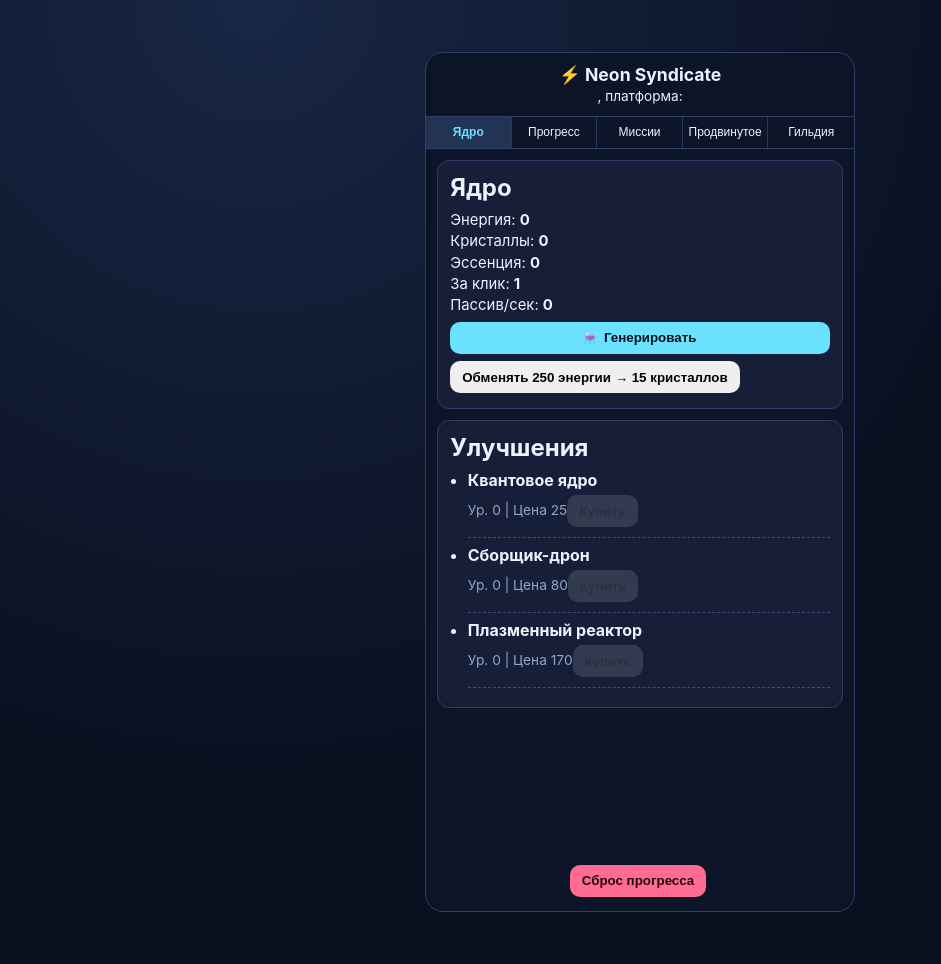
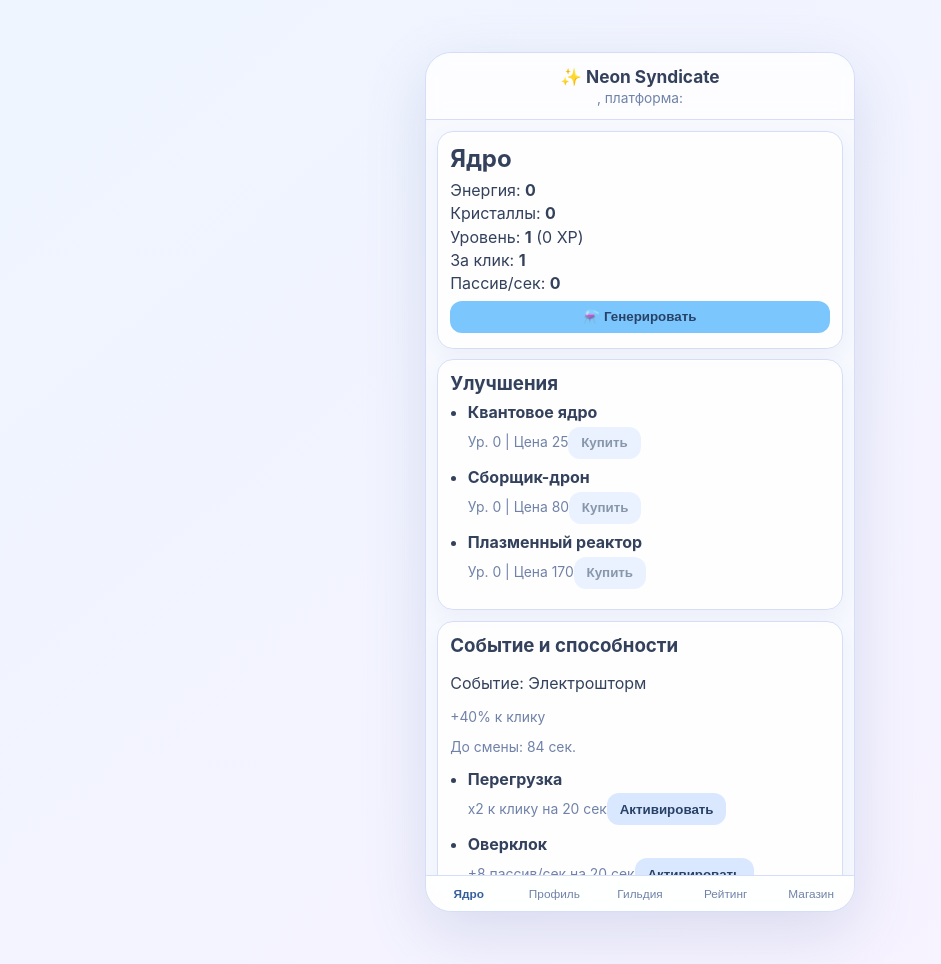
Before and after one commit to aleksandrmaricev141-star/gunis-, a PHP site: page / in a window 1280 px wide. Shown: the whole page, without its empty margins (0-941 px from the left). Run offline with PHP 8.4, Linux system fonts and the light colour scheme; some libraries are stand-ins or nearby versions.

Commit message:
feat: redesign with bottom menu, profile, real leaderboards and advanced guild systems

```diff
--- a/index.html
+++ b/index.html
@@ -10,117 +10,141 @@
 <body>
   <div class="app-frame">
     <header class="topbar">
-      <h1>⚡ Neon Syndicate</h1>
-      <p id="tgUserLabel">Гость лаборатории</p>
+      <h1>✨ Neon Syndicate</h1>
+      <p id="tgUserLabel">Гость</p>
     </header>
-
-    <nav class="tabs" id="tabMenu">
-      <button class="tab-btn active" data-tab="core">Ядро</button>
-      <button class="tab-btn" data-tab="progress">Прогресс</button>
-      <button class="tab-btn" data-tab="missions">Миссии</button>
-      <button class="tab-btn" data-tab="advanced">Продвинутое</button>
-      <button class="tab-btn" data-tab="guild">Гильдия</button>
-    </nav>
 
     <main class="tab-content">
       <section class="tab-panel active" data-panel="core">
-        <section class="card">
+        <section class="card soft">
           <h2>Ядро</h2>
           <div class="stats">
             <p>Энергия: <strong id="energy">0</strong></p>
             <p>Кристаллы: <strong id="crystals">0</strong></p>
-            <p>Эссенция: <strong id="essence">0</strong></p>
+            <p>Уровень: <strong id="playerLevel">1</strong> (<span id="playerXp">0</span> XP)</p>
             <p>За клик: <strong id="perClick">1</strong></p>
             <p>Пассив/сек: <strong id="passive">0</strong></p>
           </div>
           <button id="tapButton" class="btn primary">⚗️ Генерировать</button>
-          <button id="tradeButton" class="btn">Обменять 250 энергии → 15 кристаллов</button>
         </section>
 
-        <section class="card">
-          <h2>Улучшения</h2>
+        <section class="card soft">
+          <h3>Улучшения</h3>
           <ul id="upgradesList"></ul>
+        </section>
+
+        <section class="card soft">
+          <h3>Событие и способности</h3>
+          <p id="eventName"></p>
+          <p class="hint" id="eventDesc"></p>
+          <p class="hint" id="eventTimer"></p>
+          <ul id="abilitiesList"></ul>
         </section>
       </section>
 
-      <section class="tab-panel" data-panel="progress">
-        <section class="card">
-          <h2>Скины</h2>
-          <ul id="skinsList"></ul>
+      <section class="tab-panel" data-panel="profile">
+        <section class="card soft">
+          <h2>Профиль</h2>
+          <p id="profileSummary"></p>
+          <p class="hint" id="prestigeHint"></p>
+          <button id="prestigeButton" class="btn warn">♻️ Перерождение</button>
         </section>
-        <section class="card">
-          <h2>Рейтинг</h2>
-          <p>Ваш score: <strong id="ratingScore">0</strong></p>
-          <ol id="ratingBoard"></ol>
-        </section>
-        <section class="card">
-          <h2>Достижения</h2>
-          <ul id="achievementsList"></ul>
-        </section>
-      </section>
 
-      <section class="tab-panel" data-panel="missions">
-        <section class="card">
-          <h2>Ежедневные задания</h2>
+        <section class="card soft">
+          <h3>Ежедневные задания</h3>
           <p class="hint" id="dailyReset"></p>
           <ul id="dailyList"></ul>
         </section>
 
-        <section class="card">
-          <h2>Сюжетные главы и артефакты</h2>
+        <section class="card soft">
+          <h3>Сюжетные главы</h3>
           <div id="storyList"></div>
-          <h3>Артефакты</h3>
+          <h4>Артефакты</h4>
           <ul id="artifactList"></ul>
         </section>
 
-        <section class="card">
-          <h2>Экспедиции</h2>
+        <section class="card soft">
+          <h3>Достижения и экспедиции</h3>
+          <ul id="achievementsList"></ul>
+          <hr />
           <ul id="expeditionsList"></ul>
         </section>
-      </section>
 
-      <section class="tab-panel" data-panel="advanced">
-        <section class="card">
-          <h2>Активные способности</h2>
-          <ul id="abilitiesList"></ul>
-        </section>
-
-        <section class="card">
-          <h2>Динамические события</h2>
-          <p id="eventName"></p>
-          <p class="hint" id="eventDesc"></p>
-          <p class="hint" id="eventTimer"></p>
-        </section>
-
-        <section class="card">
-          <h2>Перерождение</h2>
-          <button id="prestigeButton" class="btn warn">♻️ Перерождение</button>
-          <p class="hint" id="prestigeHint"></p>
+        <section class="card soft admin-panel" id="adminPanel">
+          <h3>Админ-панель</h3>
+          <p class="hint">Только для тестов локально.</p>
+          <div class="row">
+            <input id="adminCode" placeholder="Код админа" />
+            <button id="adminLogin" class="btn">Войти</button>
+          </div>
+          <div id="adminControls" class="hidden">
+            <button id="addEnergyBtn" class="btn">+1000 энергии</button>
+            <button id="addCrystalsBtn" class="btn">+200 кристаллов</button>
+            <button id="clearRatingsBtn" class="btn danger">Очистить рейтинги</button>
+          </div>
         </section>
       </section>
 
       <section class="tab-panel" data-panel="guild">
-        <section class="card">
-          <h2>Гильдии</h2>
+        <section class="card soft">
+          <h2>Гильдия</h2>
           <p id="guildStatus" class="hint"></p>
+          <div class="row">
+            <input id="newGuildName" placeholder="Название новой гильдии" />
+            <button id="createGuildBtn" class="btn">Создать (150💎)</button>
+          </div>
           <ul id="guildList"></ul>
         </section>
 
-        <section class="card">
-          <h2>Квесты гильдии</h2>
+        <section class="card soft">
+          <h3>Механики гильдии</h3>
+          <p class="hint">Казна и уровень гильдии усиливают всех участников.</p>
+          <button id="donateGuildBtn" class="btn">Пожертвовать 300⚡ в казну</button>
+          <button id="buyGuildBuffBtn" class="btn">Купить бафф гильдии (200 казны)</button>
           <ul id="guildQuestsList"></ul>
         </section>
+      </section>
 
-        <section class="card">
-          <h2>Рейтинг гильдий</h2>
+      <section class="tab-panel" data-panel="rating">
+        <section class="card soft">
+          <h2>Рейтинг игроков (реальный)</h2>
+          <p>Ваш score: <strong id="ratingScore">0</strong></p>
+          <ol id="ratingBoard"></ol>
+        </section>
+
+        <section class="card soft">
+          <h2>Рейтинг гильдий (реальный)</h2>
           <ol id="guildBoard"></ol>
+        </section>
+      </section>
+
+      <section class="tab-panel" data-panel="shop">
+        <section class="card soft">
+          <h2>Магазин</h2>
+          <ul id="skinsList"></ul>
+          <button id="tradeButton" class="btn">Обменять 250⚡ → 15💎</button>
+        </section>
+
+        <section class="card soft">
+          <h3>Покупка кристаллов (реальные деньги)</h3>
+          <p class="hint">Пока не подключено. Подготовлен интерфейс для будущего Telegram Payments.</p>
+          <ul>
+            <li>Набор S — 100💎</li>
+            <li>Набор M — 550💎</li>
+            <li>Набор L — 1200💎</li>
+          </ul>
+          <button class="btn" disabled>Скоро будет доступно</button>
         </section>
       </section>
     </main>
 
-    <footer>
-      <button id="resetButton" class="btn danger">Сброс прогресса</button>
-    </footer>
+    <nav class="bottom-menu" id="tabMenu">
+      <button class="tab-btn active" data-tab="core">Ядро</button>
+      <button class="tab-btn" data-tab="profile">Профиль</button>
+      <button class="tab-btn" data-tab="guild">Гильдия</button>
+      <button class="tab-btn" data-tab="rating">Рейтинг</button>
+      <button class="tab-btn" data-tab="shop">Магазин</button>
+    </nav>
   </div>
 
   <script type="module" src="src/main.js"></script>
--- a/src/main.js
+++ b/src/main.js
@@ -1,11 +1,12 @@
+import { ADMIN_CODE } from './config/gameData.js';
 import { defaultState } from './core/state.js';
-import { load, save, reset as resetStore } from './core/storage.js';
+import { load, save } from './core/storage.js';
 import { perClick, passivePerSecond } from './core/economy.js';
 import { initTelegramUI } from './core/telegram.js';
 import { renderCore } from './ui/render.js';
 import { renderUpgrades } from './systems/upgrades.js';
 import { renderSkins } from './systems/skins.js';
-import { renderRating } from './systems/rating.js';
+import { clearLeaderboards, renderRating, updateLeaderboards } from './systems/rating.js';
 import { syncDaily, renderDaily, trackDaily } from './systems/daily.js';
 import { renderStory } from './systems/story.js';
 import { renderAchievements } from './systems/achievements.js';
@@ -14,19 +15,23 @@ import { rotateEventIfNeeded, renderEvent, events } from './systems/events.js';
 import { renderExpeditions } from './systems/expeditions.js';
 import { doPrestige, renderPrestige } from './systems/prestige.js';
 import { initTabs } from './systems/tabs.js';
-import { renderGuilds, trackGuild } from './systems/guilds.js';
+import { buyGuildBuff, createGuild, donateToGuild, renderGuilds, trackGuild } from './systems/guilds.js';
+import { renderProfile } from './systems/profile.js';
 
 const state = load(defaultState());
 const tg = initTelegramUI();
-document.getElementById('tgUserLabel').textContent = `${tg.userName}, платформа: ${tg.platform}`;
+state.playerName = tg.userName || state.playerName;
+document.getElementById('tgUserLabel').textContent = `${state.playerName}, платформа: ${tg.platform}`;
 initTabs();
 
-function applyTickIncome(amount) {
-  if (amount <= 0) return;
-  state.energy += amount;
-  state.totalEarned += amount;
-  trackDaily(state, 'earn', amount);
-  trackGuild(state, 'earn', amount);
+function applyIncome(amount, xpGain = 0) {
+  if (amount > 0) {
+    state.energy += amount;
+    state.totalEarned += amount;
+    trackDaily(state, 'earn', amount);
+    trackGuild(state, 'earn', amount);
+  }
+  if (xpGain > 0) state.xp += xpGain;
 }
 
 function refresh(meta = {}) {
@@ -34,14 +39,11 @@ function refresh(meta = {}) {
   cleanupEffects(state);
   rotateEventIfNeeded(state);
 
-  if (meta.type === 'upgrade') {
-    trackDaily(state, 'upgrade', meta.amount || 1);
-  }
+  if (meta.type === 'upgrade') trackDaily(state, 'upgrade', meta.amount || 1);
 
   renderCore(state);
   renderUpgrades(state, refresh);
   renderSkins(state, refresh);
-  renderRating(state);
   renderDaily(state);
   renderStory(state, refresh);
   renderAchievements(state, refresh);
@@ -50,19 +52,21 @@ function refresh(meta = {}) {
   renderExpeditions(state, refresh);
   renderPrestige(state);
   renderGuilds(state, refresh);
+  renderProfile(state);
 
+  updateLeaderboards(state);
+  renderRating(state);
+
+  document.getElementById('adminControls').classList.toggle('hidden', !state.isAdmin);
   save(state);
 }
 
 document.getElementById('tapButton').addEventListener('click', () => {
   const gain = perClick(state, events);
-  state.energy += gain;
-  state.totalEarned += gain;
+  applyIncome(gain, 1);
   state.clicks += 1;
   trackDaily(state, 'clicks', 1);
-  trackDaily(state, 'earn', gain);
   trackGuild(state, 'clicks', 1);
-  trackGuild(state, 'earn', gain);
   refresh();
 });
 
@@ -78,15 +82,54 @@ document.getElementById('prestigeButton').addEventListener('click', () => {
   refresh();
 });
 
-document.getElementById('resetButton').addEventListener('click', () => {
-  resetStore();
-  Object.assign(state, defaultState());
+document.getElementById('createGuildBtn').addEventListener('click', () => {
+  const name = document.getElementById('newGuildName').value;
+  const result = createGuild(state, name);
+  if (!result.ok) alert(result.reason);
+  document.getElementById('newGuildName').value = '';
+  refresh();
+});
+
+document.getElementById('donateGuildBtn').addEventListener('click', () => {
+  donateToGuild(state);
+  refresh();
+});
+
+document.getElementById('buyGuildBuffBtn').addEventListener('click', () => {
+  buyGuildBuff(state);
+  refresh();
+});
+
+document.getElementById('adminLogin').addEventListener('click', () => {
+  const code = document.getElementById('adminCode').value;
+  if (code === ADMIN_CODE) {
+    state.isAdmin = true;
+    alert('Админ режим включен');
+  }
+  refresh();
+});
+
+document.getElementById('addEnergyBtn').addEventListener('click', () => {
+  if (!state.isAdmin) return;
+  state.energy += 1000;
+  refresh();
+});
+
+document.getElementById('addCrystalsBtn').addEventListener('click', () => {
+  if (!state.isAdmin) return;
+  state.crystals += 200;
+  refresh();
+});
+
+document.getElementById('clearRatingsBtn').addEventListener('click', () => {
+  if (!state.isAdmin) return;
+  clearLeaderboards(state);
   refresh();
 });
 
 setInterval(() => {
   const passive = passivePerSecond(state, events);
-  applyTickIncome(passive);
+  applyIncome(passive, passive > 0 ? 1 : 0);
   refresh();
 }, 1000);
 
--- a/src/systems/expeditions.js
+++ b/src/systems/expeditions.js
@@ -9,7 +9,7 @@ export function renderExpeditions(state, refresh) {
     const li = document.createElement('li');
     li.className = 'item';
     const run = state.expeditionRuns[exp.id];
-    li.innerHTML = `<strong>${exp.name}</strong><br><span class="hint">${exp.duration}с | Награда ${exp.rewardEnergy}⚡ и ${exp.rewardCrystals}💎</span>`;
+    li.innerHTML = `<strong>${exp.name}</strong><br><span class="hint">${exp.duration}с | Награда ${exp.rewardEnergy}⚡ ${exp.rewardCrystals}💎 ${exp.rewardXp}XP</span>`;
 
     const btn = document.createElement('button');
     btn.className = 'btn';
@@ -29,6 +29,7 @@ export function renderExpeditions(state, refresh) {
         state.energy += exp.rewardEnergy;
         state.totalEarned += exp.rewardEnergy;
         state.crystals += exp.rewardCrystals;
+        state.xp += exp.rewardXp;
         delete state.expeditionRuns[exp.id];
         refresh();
       };
--- a/src/ui/render.js
+++ b/src/ui/render.js
@@ -1,10 +1,12 @@
-import { perClick, passivePerSecond } from '../core/economy.js';
+import { levelFromXp, perClick, passivePerSecond } from '../core/economy.js';
 import { events } from '../systems/events.js';
 
 export function renderCore(state) {
+  state.level = levelFromXp(state.xp);
   document.getElementById('energy').textContent = Math.floor(state.energy);
   document.getElementById('crystals').textContent = state.crystals;
-  document.getElementById('essence').textContent = state.essence;
+  document.getElementById('playerLevel').textContent = state.level;
+  document.getElementById('playerXp').textContent = state.xp;
   document.getElementById('perClick').textContent = perClick(state, events);
   document.getElementById('passive').textContent = passivePerSecond(state, events);
 }
--- a/styles.css
+++ b/styles.css
@@ -1,20 +1,20 @@
 :root {
-  --bg: #0a1020;
-  --card: #161f37;
-  --line: #2f3d67;
-  --text: #edf2ff;
-  --muted: #90a5cb;
-  --primary: #69e1ff;
-  --ok: #60dd9b;
-  --warn: #ffd166;
-  --danger: #ff6b91;
+  --bg: #f1f4ff;
+  --card: #ffffffcc;
+  --line: #d6def7;
+  --text: #33415c;
+  --muted: #7082a8;
+  --primary: #7cc6fe;
+  --ok: #7dd3a7;
+  --warn: #ffd89a;
+  --danger: #ff9fb4;
 }
 * { box-sizing: border-box; }
 body {
   margin: 0;
+  font-family: Inter, system-ui, sans-serif;
   color: var(--text);
-  background: radial-gradient(circle at 20% 0%, #182746 0%, var(--bg) 55%);
-  font-family: Inter, system-ui, -apple-system, Segoe UI, Roboto, sans-serif;
+  background: linear-gradient(140deg, #eef5ff, #f8f2ff);
   min-height: 100vh;
   display: grid;
   place-items: center;
@@ -22,74 +22,92 @@ body {
 
 .app-frame {
   width: min(100vw, 430px);
+  height: min(100vh, 860px);
   aspect-ratio: 9 / 16;
-  height: min(100vh, 860px);
   border: 1px solid var(--line);
-  border-radius: 18px;
+  border-radius: 26px;
   overflow: hidden;
-  background: #0c1528;
+  background: #f7f9ff;
   display: flex;
   flex-direction: column;
+  box-shadow: 0 20px 60px rgba(88, 109, 165, 0.18);
 }
 
-.topbar, footer { text-align: center; padding: .7rem .8rem; }
-h1 { font-size: 1.1rem; margin: 0 0 .2rem; }
-h2,h3 { margin: 0 0 .55rem; }
-.topbar p { margin: 0; font-size: .85rem; }
-
-.tabs {
-  display: grid;
-  grid-template-columns: repeat(5, 1fr);
-  border-top: 1px solid var(--line);
+.topbar {
+  padding: .8rem;
+  text-align: center;
   border-bottom: 1px solid var(--line);
+  background: #ffffffb3;
+  backdrop-filter: blur(8px);
 }
-.tab-btn {
-  background: transparent;
-  color: var(--text);
-  border: 0;
-  border-right: 1px solid #293758;
-  padding: .55rem .2rem;
-  font-size: .75rem;
-  cursor: pointer;
-}
-.tab-btn:last-child { border-right: 0; }
-.tab-btn.active { background: #233354; color: var(--primary); font-weight: 700; }
+.topbar h1 { margin: 0 0 .2rem; font-size: 1.08rem; }
+.topbar p { margin: 0; color: var(--muted); font-size: .86rem; }
 
 .tab-content {
   flex: 1;
   overflow-y: auto;
   padding: .7rem;
+  padding-bottom: 4.2rem;
 }
 .tab-panel { display: none; gap: .65rem; }
 .tab-panel.active { display: grid; }
 
 .card {
   border: 1px solid var(--line);
-  border-radius: 12px;
+  border-radius: 16px;
   background: var(--card);
   padding: .75rem;
 }
-.stats p { margin: .2rem 0; font-size: .93rem; }
+.soft { box-shadow: 0 8px 20px rgba(110, 132, 184, 0.08); }
+h2,h3,h4 { margin: 0 0 .45rem; }
+.stats p { margin: .2rem 0; }
 
 .btn {
   border: 0;
-  border-radius: 10px;
-  padding: .52rem .75rem;
+  border-radius: 12px;
+  padding: .52rem .8rem;
+  margin: .3rem .2rem .2rem 0;
+  cursor: pointer;
+  background: #d9e8ff;
+  color: #284267;
   font-weight: 700;
-  cursor: pointer;
-  margin: .3rem .25rem .2rem 0;
 }
-.btn:disabled { opacity: .45; cursor: not-allowed; }
-.primary { background: var(--primary); color: #061121; width: 100%; }
-.warn { background: var(--warn); color: #241600; }
-.danger { background: var(--danger); color: #260713; }
+.btn:disabled { opacity: .55; cursor: not-allowed; }
+.primary { width: 100%; background: var(--primary); }
+.warn { background: var(--warn); }
+.danger { background: var(--danger); color: #5b1d2f; }
 
 ul,ol { margin: .3rem 0; padding-left: 1.1rem; }
-li { margin: .4rem 0; }
-.item {
-  padding-bottom: .45rem;
-  margin-bottom: .45rem;
-  border-bottom: 1px dashed #3b4c7b;
+li { margin: .34rem 0; }
+.hint { color: var(--muted); font-size: .87rem; }
+.done { color: #3ea579; }
+.row { display: flex; gap: .45rem; align-items: center; }
+input {
+  flex: 1;
+  border: 1px solid var(--line);
+  border-radius: 10px;
+  padding: .5rem .6rem;
+  background: #fff;
 }
-.hint { color: var(--muted); font-size: .86rem; }
-.done { color: var(--ok); }
+.hidden { display: none; }
+
+.bottom-menu {
+  position: sticky;
+  bottom: 0;
+  display: grid;
+  grid-template-columns: repeat(5, 1fr);
+  border-top: 1px solid var(--line);
+  background: #ffffffde;
+  backdrop-filter: blur(8px);
+}
+.tab-btn {
+  border: 0;
+  background: transparent;
+  padding: .65rem .2rem;
+  font-size: .74rem;
+  color: var(--muted);
+}
+.tab-btn.active {
+  color: #365f9c;
+  font-weight: 700;
+}
```
Also changed, not shown: src/config/gameData.js (+32 -15 lines), src/core/economy.js (+13 -7 lines), src/core/state.js (+13 -6 lines), src/systems/guilds.js (+61 -20 lines), src/systems/prestige.js (+15 -5 lines), src/systems/profile.js (added, +7 -0 lines), src/systems/rating.js (+39 -15 lines), src/systems/story.js (+26 -6 lines), README.md.
